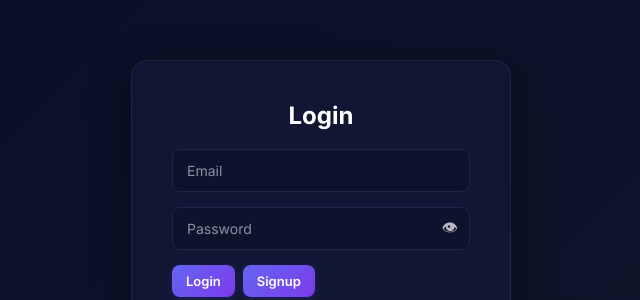
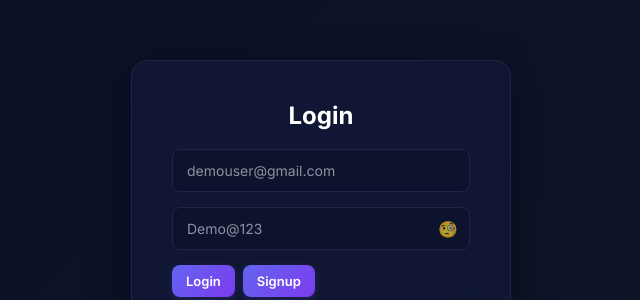
Before and after one commit to rakibfeb/jobly-frontend, a plain HTML site: page index.html in a window 1280 px wide. Shown: the part 178-478 px from the top of the page, without its empty margins (319-959 px from the left). Drawn offline with Linux system fonts and the light colour scheme.

Commit message:
Change input placeholders in index.html
Updated placeholder values for email and password fields.

```diff
--- a/index.html
+++ b/index.html
@@ -110,12 +110,12 @@ footer a:hover{color:#7c3aed;text-decoration:underline}
     </div>
 
     <div class="input-group">
-      <input id="auth_email" placeholder="Email">
+      <input id="auth_email" placeholder="demouser@gmail.com">
     </div>
 
     <div class="input-group">
-      <input id="auth_password" type="password" placeholder="Password">
-      <span class="eye" onclick="togglePassword()">👁</span>
+      <input id="auth_password" type="password" placeholder="Demo@123">
+      <span class="eye" onclick="togglePassword()">🧐</span>
     </div>
 
     <div id="authError" class="auth-error" style="display:none"></div>
```
